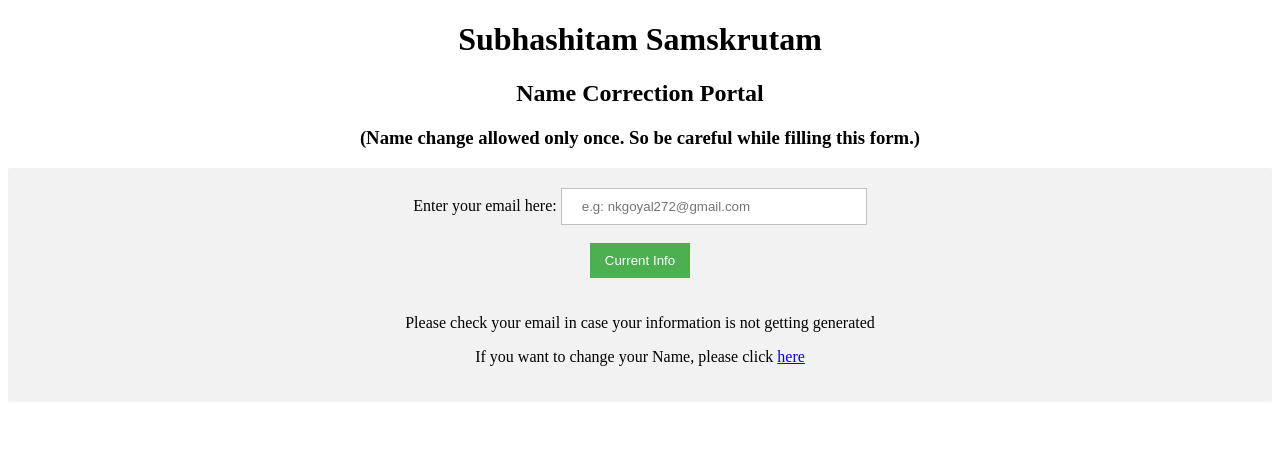
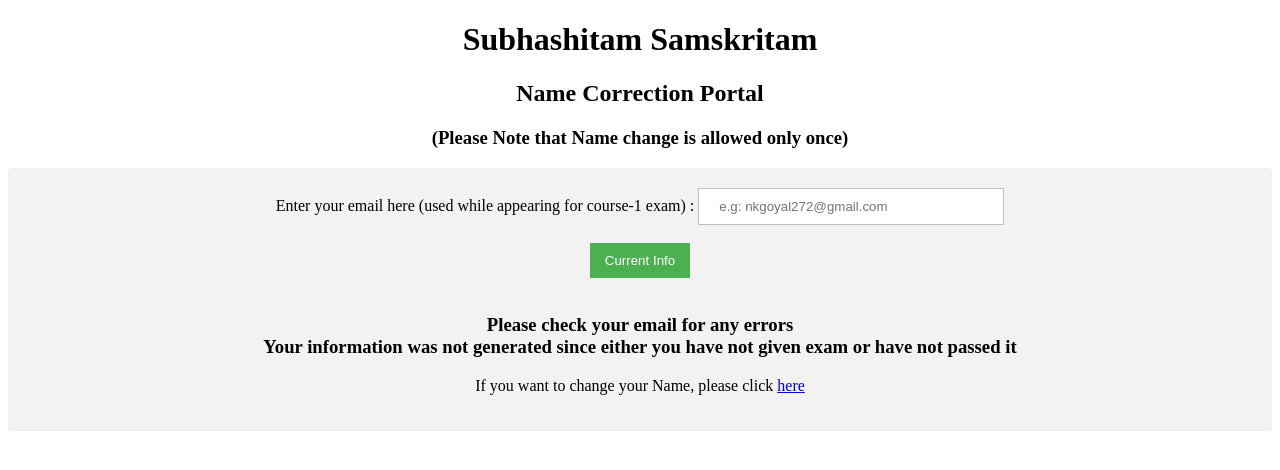
Before and after one commit to Nk272/name-change, a Flask app: page / in a window 1280 px wide. Shown: the top 470 px of the page. Run offline with Flask 2, Linux system fonts and the light colour scheme.

Commit message:
Added warnings

```diff
--- a/templates/home.html
+++ b/templates/home.html
@@ -32,26 +32,32 @@ body{text-align: center;}
 </style>
 </head>
 <body>
-    <h1>Subhashitam Samskrutam</h1>
+    <h1>Subhashitam Samskritam</h1>
     <h2>Name Correction Portal</h2>
-    <h3>(Name change allowed only once. So be careful while filling this form.)</h3>
+    <h3>(Please Note that Name change is allowed only once)</h3>
 
 <div class="container">
 <form method="POST" action="/">
 
-    <label for="email">Enter your email here:</label>
+    <label for="email">Enter your email here (used while appearing for course-1 exam) :</label>
     <input type="text" id="email" name="email" placeholder="e.g: nkgoyal272@gmail.com"><br><br>
 
     <input type="submit" value="Current Info">
 
 </form>
-<br><h3>{% if perso!=None: %}
+<br><h3>
+        {%if perso=="emp"%}
+        {%print(" ")%}
+        {% elif perso!=None: %}
         {%print ("Name: {}".format(perso.Name))%}<br><br>
         {%print ("E-Mail: {}".format(perso.Email))%}<br><br>
         {%print ("Grade: {}".format(perso.Grade))%}<br><br>
 
+        {%else%}
+        {%print("Please check your email for any errors")%}<br>
+        {%print("Your information was not generated since either you have not given exam or have not passed it")%}
+
         {% endif %}</h3>
-        <p>Please check your email in case your information is not getting generated</p>
         <p>If you want to change your Name, please click <a href="{{ url_for('change') }}">here</a></p>
 </div>
 
```
Also changed, not shown: templates/namechange.html (+14 -6 lines).
